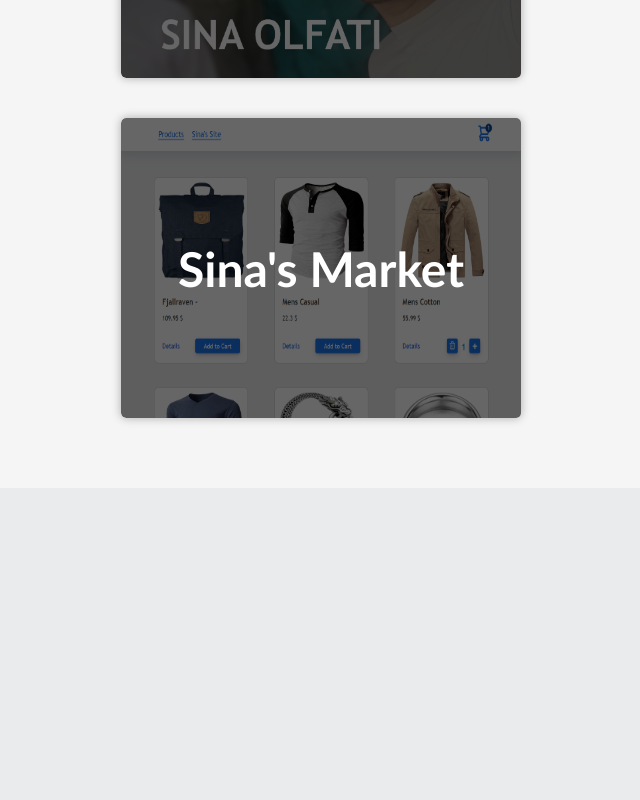
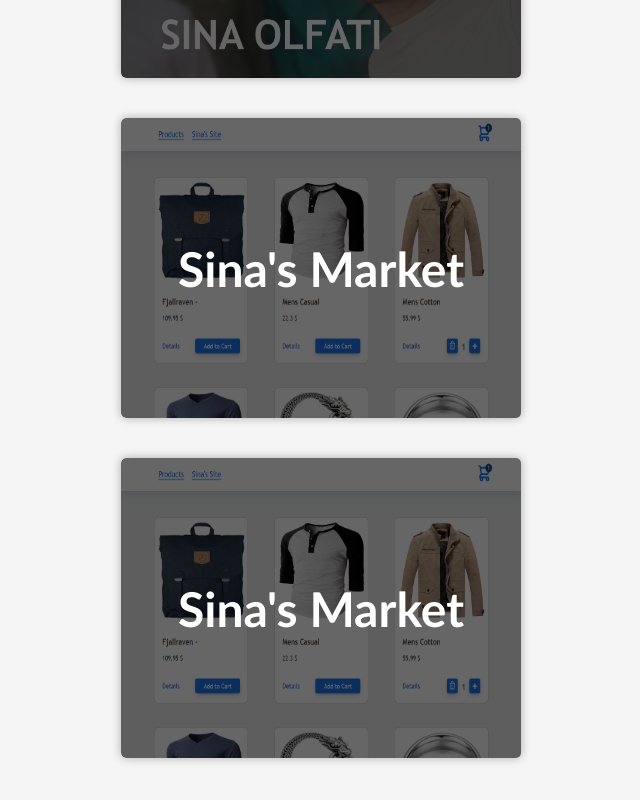
Before and after one commit to sina-olfati/sina-olfati-site, a React (Create React App) app: page /sina-olfati-site/portfolio in a window 1280 px wide. Shown: the part 342-1142 px from the top of the page, without its empty margins (319-959 px from the left). Before the commit the page ends 830 px from the top, so only its background shows below. Built offline with nearby package versions, Linux system fonts and the light colour scheme; a web font is replaced by a local one.

Commit message:
Portfolio: added third card | Styled visit the site button

```diff
--- a/src/screens/Portfolio.css
+++ b/src/screens/Portfolio.css
@@ -121,10 +121,15 @@
     font-size: 1.1rem;
     transition: 0.2s;
     color: inherit;
+    padding: 5px 10px;
+    border-radius: 5px;
+    margin-top: 10px;
+    background-color: #69f0ae;
 }
 
 .card-text a:hover {
-    color: rgb(0, 133, 91);
+    /* color: rgb(0, 133, 91); */
+    background-color: #00e676;
 }
 
 @media only screen and (max-width: 1200px) {
--- a/src/screens/Portfolio.tsx
+++ b/src/screens/Portfolio.tsx
@@ -32,6 +32,7 @@ const Portfolio = () => {
         <Menu page = "portfolio"/>
         <div className='port-cards' lang={language}>
 
+          {/* First card */}
           <div className='card'>
             <div className='card-picture'>
               <p>{t("portfolio-one-name")}</p>
@@ -44,8 +45,9 @@ const Portfolio = () => {
             </div>
           </div>
 
+          {/* Second card */}
           <div className='card'>
-          <div className='card-picture'>
+            <div className='card-picture'>
               <p>{t("portfolio-two-name")}</p>
               <img src={ myShop } alt='Sinas Shop'/>
             </div>
@@ -53,9 +55,24 @@ const Portfolio = () => {
               <h1>{t("portfolio-two-name")}</h1>
               <h2>{t("portfolio-two-description")}</h2>
               <h3>{t("portfolio-two-technologies")}</h3>
-              <Link to='/sina-olfati-site/products'>{t("portfolio-two-visit")}</Link>
+              <Link className="visitButton" to='/sina-olfati-site/products'>{t("portfolio-two-visit")}</Link>
             </div>
           </div>
+
+          {/* Third card */}
+          <div className='card'>
+            <div className='card-picture'>
+              <p>{t("portfolio-two-name")}</p>
+              <img src={ myShop } alt='Sinas Shop'/>
+            </div>
+            <div className='card-text'>
+              <h1>{t("portfolio-two-name")}</h1>
+              <h2>{t("portfolio-two-description")}</h2>
+              <h3>{t("portfolio-two-technologies")}</h3>
+              <Link className="visitButton" to='/sina-olfati-site/products'>{t("portfolio-two-visit")}</Link>
+            </div>
+          </div>
+
 
         </div>
     </div>
```
Also changed, not shown: 1 other file (tests, documents, lock files or other folders).
